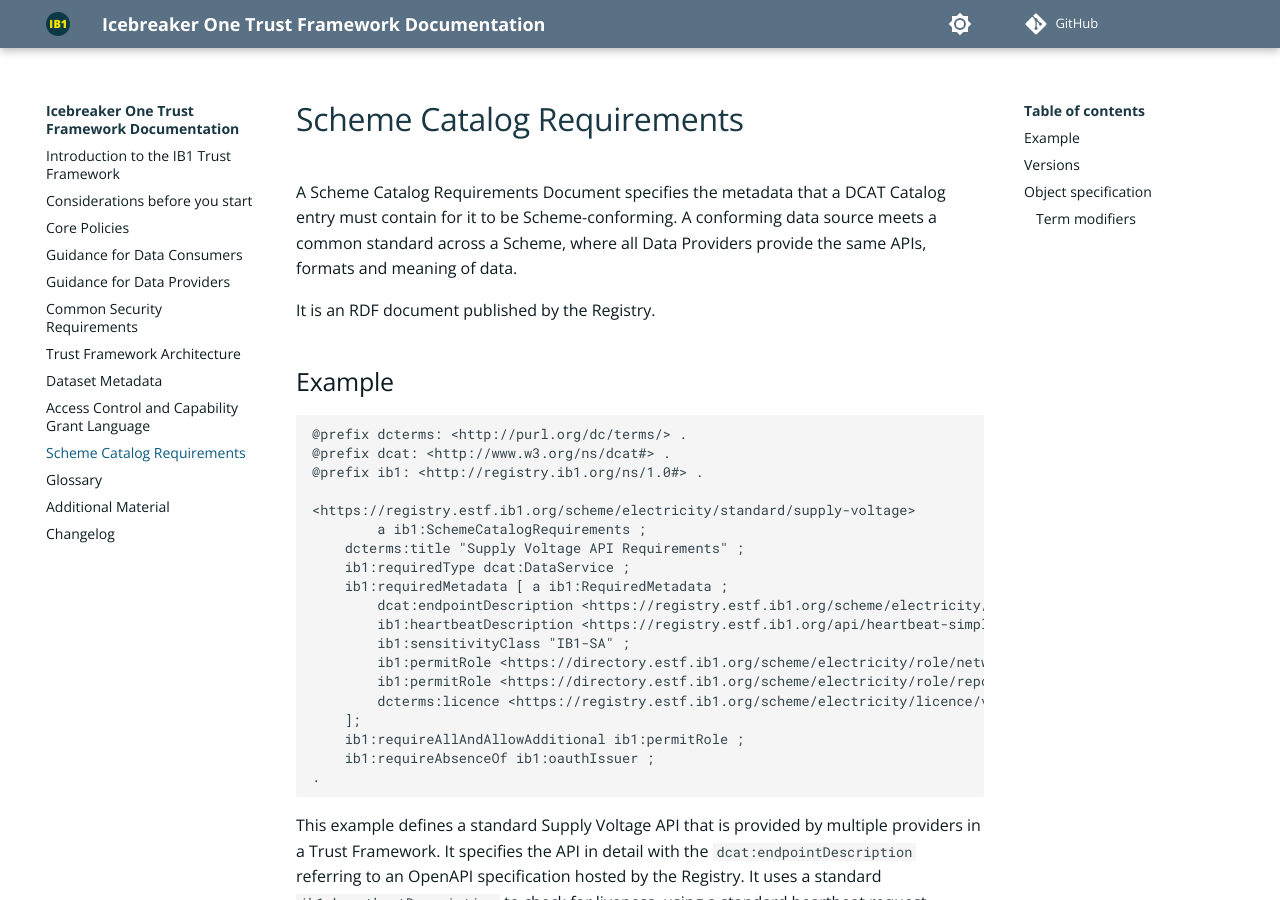
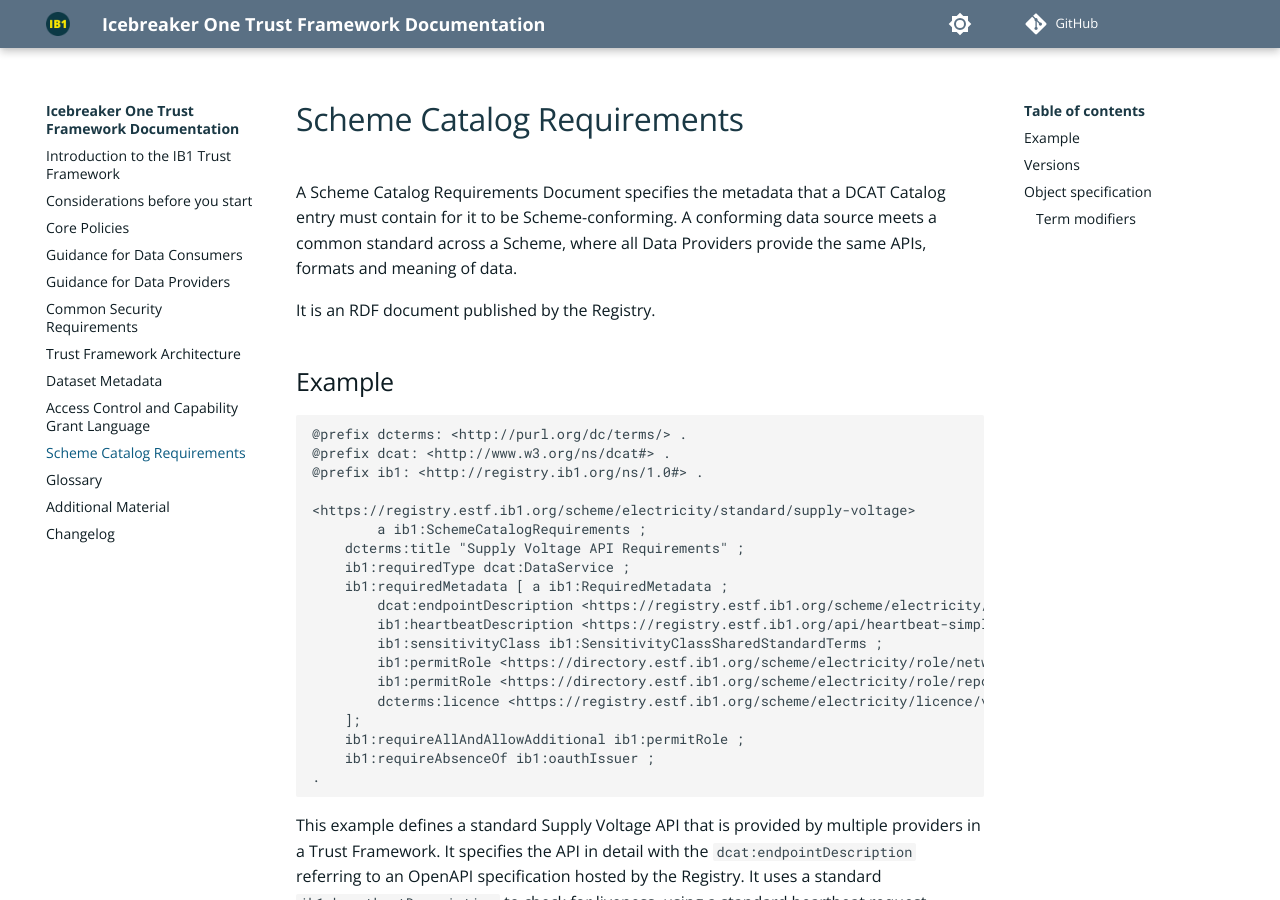
Before and after one commit to icebreakerone/ib1-technical-docs, an MkDocs documentation site: the page built from docs/scheme_catalog_requirements.md, in a window 1280 px wide and 900 px high. Built offline with MkDocs 1.6.1 and Material for MkDocs 9.7.7, drawn with Linux system fonts in a browser that asks for light colours; plug-ins that fetch from the network failed and are left out; comment, search, counter and statistics services are not loaded; the version menu is left out; some of the changed lines change nothing that is shown.

Commit message:
docs/scheme_catalog_requirements.md updated from https://stackedit.net/

```diff
--- a/docs/scheme_catalog_requirements.md
+++ b/docs/scheme_catalog_requirements.md
@@ -19,7 +19,7 @@
 	ib1:requiredMetadata [ a ib1:RequiredMetadata ;
 	    dcat:endpointDescription <https://registry.estf.ib1.org/scheme/electricity/api/voltage> ;
 	    ib1:heartbeatDescription <https://registry.estf.ib1.org/api/heartbeat-simple/1.0> ;
-	    ib1:sensitivityClass "IB1-SA" ;
+        ib1:sensitivityClass ib1:SensitivityClassSharedStandardTerms ;
 	    ib1:permitRole <https://directory.estf.ib1.org/scheme/electricity/role/network-operator> ;
 	    ib1:permitRole <https://directory.estf.ib1.org/scheme/electricity/role/report-provider> ;
 	    dcterms:licence <https://registry.estf.ib1.org/scheme/electricity/licence/voltage-reporting/1.4> ;
@@ -74,6 +74,7 @@
 
 
 <!--stackedit_data:
-eyJoaXN0b3J5IjpbLTI0NzYwNzksLTU5MTg4MjU2MiwxMzg5Nz
-AyMDM4LDExMTMxMjg5NjksMTI2ODgzNjcwOF19
+eyJoaXN0b3J5IjpbLTI5NzkwNjA1MiwtMjQ3NjA3OSwtNTkxOD
+gyNTYyLDEzODk3MDIwMzgsMTExMzEyODk2OSwxMjY4ODM2NzA4
+XX0=
 -->
```
